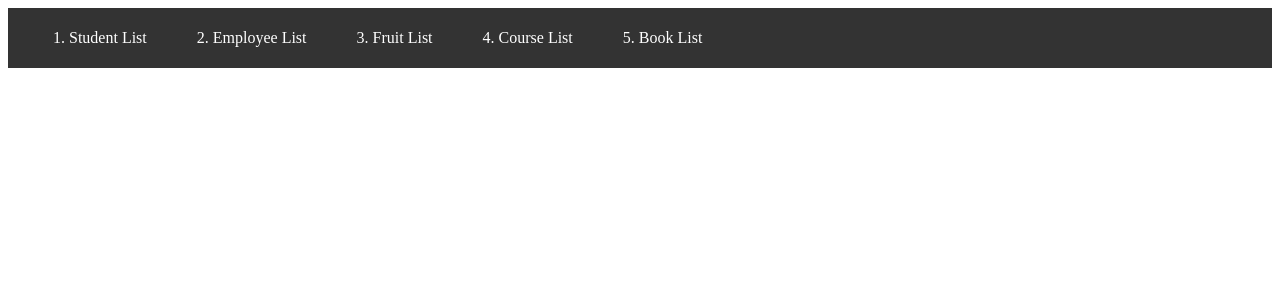
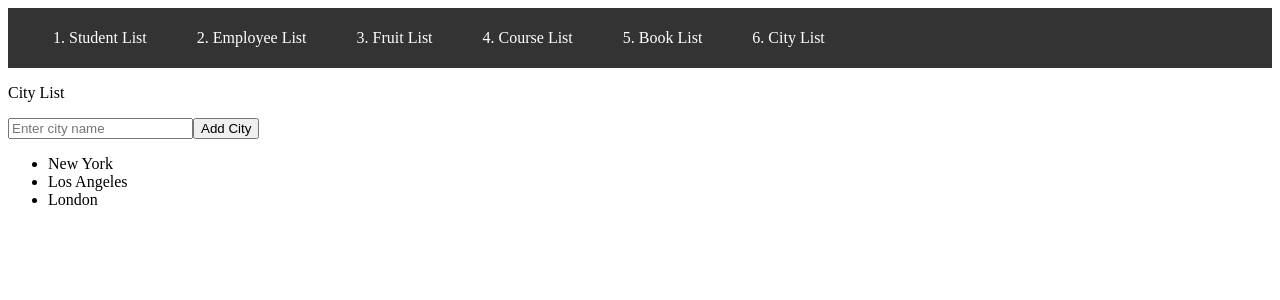
Before and after one commit to kaysie0919/AngularDataStructure, an Angular app: page /citlist in a window 1280 px wide. Before the commit this address led to /. Shown: the top 300 px of the page. Built offline with nearby package versions, Linux system fonts and the light colour scheme.

Commit message:
#6 Add City Lisat Component

```diff
--- a/src/app/app.component.html
+++ b/src/app/app.component.html
@@ -5,6 +5,7 @@
     <li><a routerLink="frulist">3. Fruit List</a></li>
     <li><a routerLink="coulist">4. Course List</a></li>
     <li><a routerLink="boolist">5. Book List</a></li>
+    <li><a routerLink="citlist">6. City List</a></li>
   </ul>
 </nav>
 <router-outlet></router-outlet>
--- a/src/app/app.module.ts
+++ b/src/app/app.module.ts
@@ -10,6 +10,7 @@ import { EmployeelistComponent } from "./components/employeelist/employeelist.co
 import { FruitlistComponent } from "./components/fruitlist/fruitlist.component";
 import { CourselistComponent } from "./components/courselist/courselist.component";
 import { BooklistComponent } from "./components/booklist/booklist.component";
+import { CitylistComponent } from "./components/citylist/citylist.component";
 
 
 
@@ -20,6 +21,7 @@ const routes: Routes = [
     {path: 'frulist', component: FruitlistComponent},
     {path: 'coulist', component: CourselistComponent},
     {path: 'boolist', component: BooklistComponent},
+    {path: 'citlist', component: CitylistComponent},
 ]
 
 @NgModule ({
@@ -38,6 +40,7 @@ const routes: Routes = [
         FruitlistComponent,
         CourselistComponent,
         BooklistComponent,
+        CitylistComponent,
     ],
 
     providers: [
--- /dev/null
+++ b/src/app/components/citylist/citylist.component.html
@@ -0,0 +1,6 @@
+<p>City List</p>
+<input type="text" id="city" [(ngModel)]="city" placeholder="Enter city name">
+<button (click)="addCity()">Add City</button>
+  <ul>
+    <li *ngFor="let city of cityList">{{ city }}</li>
+  </ul>
--- /dev/null
+++ b/src/app/components/citylist/citylist.component.ts
@@ -0,0 +1,19 @@
+import { Component } from '@angular/core';
+
+@Component({
+  selector: 'app-citylist',
+  templateUrl: './citylist.component.html',
+  styleUrl: './citylist.component.css'
+})
+export class CitylistComponent {
+  city: string = '';
+  cityList: string[] = ['New York', 'Los Angeles', 'London'];
+
+  addCity() {
+    if (this.city.trim()) {
+      this.cityList.push(this.city.trim());
+      this.city = '';
+    }
+  }
+
+}
```
Also changed, not shown: src/app/components/citylist/citylist.component.css (added), 1 other file (tests, documents, lock files or other folders).
